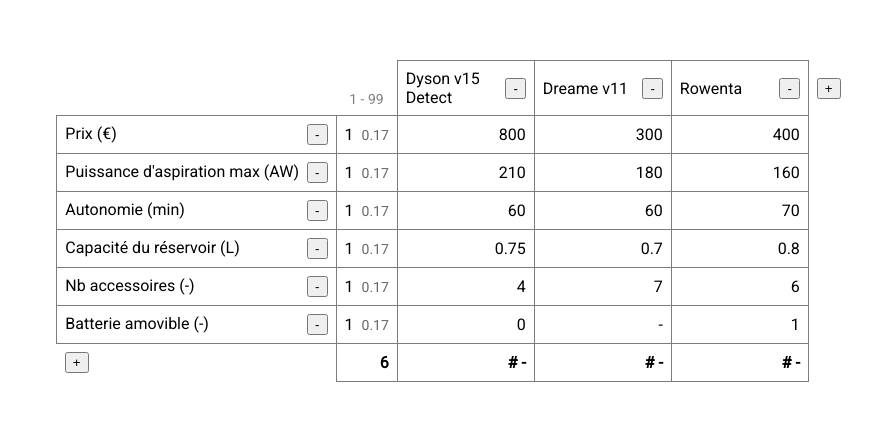
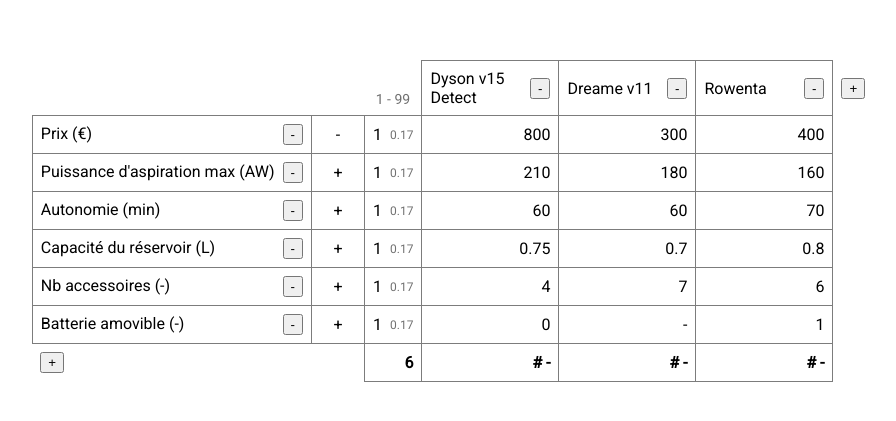
Before and after one commit to MjStryker/multi-criteria-decision-making-app, a React (Create React App) app: page / in a window 1280 px wide. Shown: the part 179-600 px from the top of the page, without its empty margins (187-1083 px from the left). Built offline with nearby package versions, Linux system fonts and the light colour scheme.

Commit message:
Adds criteria beneficial value with onClick edit checkbox

```diff
--- a/src/components/DataTable.tsx
+++ b/src/components/DataTable.tsx
@@ -8,6 +8,7 @@
   createEmptyProduct,
 } from "../utils/products/products";
 
+import { COLORS } from "../constants/colors";
 import { CRITERIA } from "../constants/criterias";
 import { SORT_BY } from "../constants/arrays";
 import { TCriteria } from "../types/criterias";
@@ -16,6 +17,7 @@
 import { capitalize } from "../utils/strings";
 import cordlessVacuumCleaner from "../data/cordlessVacuumCleaner";
 import { createEmptyProductCriteriaValue } from "../utils/productsWithCriterias/productsWithCriterias";
+import criteria from "../data/cordlessVacuumCleaner/criterias";
 import { isDefined } from "../utils/objects";
 import useClickOutside from "../hooks/useClickOutside";
 
@@ -35,6 +37,10 @@
     BORDER: {
       border,
     },
+    CELL_VALUE: {
+      border,
+      textAlign: "right",
+    },
     PRODUCT: {
       width: "fit-content",
       minWidth: width,
@@ -46,9 +52,9 @@
       minWidth: 200,
       border,
     },
-    CELL_VALUE: {
+    CRITERIA_BENEFICIAL: {
+      minWidth: 36,
       border,
-      textAlign: "right",
     },
     CRITERIA_WEIGHT: {
       border,
@@ -80,7 +86,9 @@
   );
 
   const [cellId, setCellId] = useState<string | null>(null);
-  const [cellValue, setCellValue] = useState<string | number | null>(null);
+  const [cellValue, setCellValue] = useState<string | number | boolean | null>(
+    null
+  );
 
   useClickOutside(inputRef, () => {
     console.log(`[ Cell ] Clicked away from ${cellId}..`);
@@ -168,6 +176,7 @@
       <thead>
         <tr>
           <td />
+          <td />
           <td>
             <div
               style={{
@@ -176,7 +185,7 @@
                 alignItems: "flex-end",
                 justifyContent: "center",
                 fontSize: 14,
-                color: "rgba(0, 0, 0, 0.5)",
+                color: COLORS.GREY,
               }}
             >{`${CRITERIA.WEIGHT.MIN} - ${CRITERIA.WEIGHT.MAX}`}</div>
           </td>
@@ -220,7 +229,7 @@
                     {isCellInEditMode ? (
                       <input
                         type="text"
-                        value={cellValue ?? ""}
+                        value={cellValue ? `${cellValue}` : ""}
                         onChange={(e) => {
                           const value = e.target.value;
                           const newValue =
@@ -273,10 +282,15 @@
       <tbody>
         {criterias.map((c, idx) => {
           const isCriteriaNameCellInEditMode = `${c.id}-name` === cellId;
+          const isCriteriaBeneficialCellInEditMode =
+            `${c.id}-beneficial` === cellId;
           const isCriteriaWeightCellInEditMode = `${c.id}-weight` === cellId;
 
           return (
             <tr key={c.id}>
+              {/*
+               * CRITERIA - NAME
+               */}
               <td style={STYLES.TD.CRITERIA}>
                 <div
                   style={{
@@ -309,7 +323,7 @@
                     {isCriteriaNameCellInEditMode ? (
                       <input
                         type="text"
-                        value={cellValue ?? ""}
+                        value={cellValue ? `${cellValue}` : ""}
                         onChange={(e) => {
                           const value = e.target.value;
                           const newValue =
@@ -345,6 +359,71 @@
                 </div>
               </td>
 
+              {/*
+               * CRITERIA - BENEFICIAL
+               */}
+              <td style={STYLES.TD.CRITERIA_BENEFICIAL}>
+                <div
+                  ref={
+                    isCriteriaBeneficialCellInEditMode ? inputRef : undefined
+                  }
+                  onClick={() => {
+                    if (isCriteriaBeneficialCellInEditMode) {
+                      return;
+                    }
+                    console.log(`[ Cell ] Selected ${c.id}-beneficial`);
+                    setCellId(`${c.id}-beneficial`);
+                    setCellValue(c.beneficial ?? null);
+                  }}
+                  onBlur={() => {
+                    updateCriteria({ ...c, beneficial: cellValue === true });
+                    setCellId(null);
+                    setCellValue(null);
+                  }}
+                  style={{
+                    ...STYLES.INPUT.TEXT,
+                    width: "100%",
+                    margin: -8,
+                    padding: 8,
+                  }}
+                >
+                  {isCriteriaBeneficialCellInEditMode ? (
+                    <div style={{ display: "flex", alignItems: "center" }}>
+                      <div style={{ marginRight: 4, fontSize: 14 }}>
+                        Bénéfique (
+                        {c.beneficial === true
+                          ? "oui"
+                          : c.beneficial === false
+                          ? "non"
+                          : "??"}
+                        )
+                      </div>
+                      <input
+                        type="checkbox"
+                        checked={c.beneficial === true}
+                        onChange={(e) => {
+                          const checked = e.target.checked;
+
+                          setCellValue(checked);
+                          updateCriteria({ ...c, beneficial: checked });
+                        }}
+                      />
+                    </div>
+                  ) : (
+                    <div style={{ textAlign: "center" }}>
+                      {c.beneficial === true
+                        ? "+"
+                        : c.beneficial === false
+                        ? "-"
+                        : ""}
+                    </div>
+                  )}
+                </div>
+              </td>
+
+              {/*
+               * CRITERIA - WEIGHT
+               */}
               <td style={STYLES.TD.CRITERIA_WEIGHT}>
                 <div
                   ref={isCriteriaWeightCellInEditMode ? inputRef : undefined}
@@ -427,8 +506,8 @@
                       <div
                         style={{
                           marginLeft: 8,
-                          fontSize: 14,
-                          color: "rgba(0, 0, 0, 0.6)",
+                          fontSize: 12,
+                          color: COLORS.GREY,
                         }}
                       >
                         {isDefined(c.weight) && !isNaN(c.weight)
@@ -526,6 +605,8 @@
             </button>
           </td>
 
+          <td />
+
           <td style={STYLES.TD.CRITERIA_WEIGHT_TOTAL}>{weightTotal}</td>
 
           {productsSorted.map((p) => (
--- /dev/null
+++ b/src/constants/colors.ts
@@ -0,0 +1,3 @@
+export const COLORS = {
+  GREY: "#707070",
+};
--- a/src/data/cordlessVacuumCleaner/criterias.ts
+++ b/src/data/cordlessVacuumCleaner/criterias.ts
@@ -6,42 +6,42 @@
     name: "prix",
     unit: "€",
     weight: 1,
-    higherTheBetter: false,
+    beneficial: false,
   },
   {
     id: "puissanceAspiration123",
     name: "puissance d'aspiration max",
     unit: "AW",
     weight: 1,
-    higherTheBetter: true,
+    beneficial: true,
   },
   {
     id: "autonomie123",
     name: "autonomie",
     unit: "min",
     weight: 1,
-    higherTheBetter: true,
+    beneficial: true,
   },
   {
     id: "capaciteReservoir123",
     name: "capacité du réservoir",
     unit: "L",
     weight: 1,
-    higherTheBetter: true,
+    beneficial: true,
   },
   {
     id: "nbAccessoires123",
     name: "nb accessoires",
     unit: "-",
     weight: 1,
-    higherTheBetter: true,
+    beneficial: true,
   },
   {
     id: "batterieAmovible123",
     name: "batterie amovible",
     unit: "-",
     weight: 1,
-    higherTheBetter: true,
+    beneficial: true,
   },
 ];
 
--- a/src/types/criterias.ts
+++ b/src/types/criterias.ts
@@ -3,5 +3,5 @@
   name: string | undefined;
   weight: number | undefined;
   unit: string | undefined;
-  higherTheBetter: boolean | undefined;
+  beneficial: boolean | undefined;
 };
--- a/src/utils/criterias/criterias.ts
+++ b/src/utils/criterias/criterias.ts
@@ -8,7 +8,7 @@
   name: undefined,
   weight: 1,
   unit: undefined,
-  higherTheBetter: undefined,
+  beneficial: undefined,
 });
 
 export const clampCriteriaWeightValue = (value: number) =>
```
